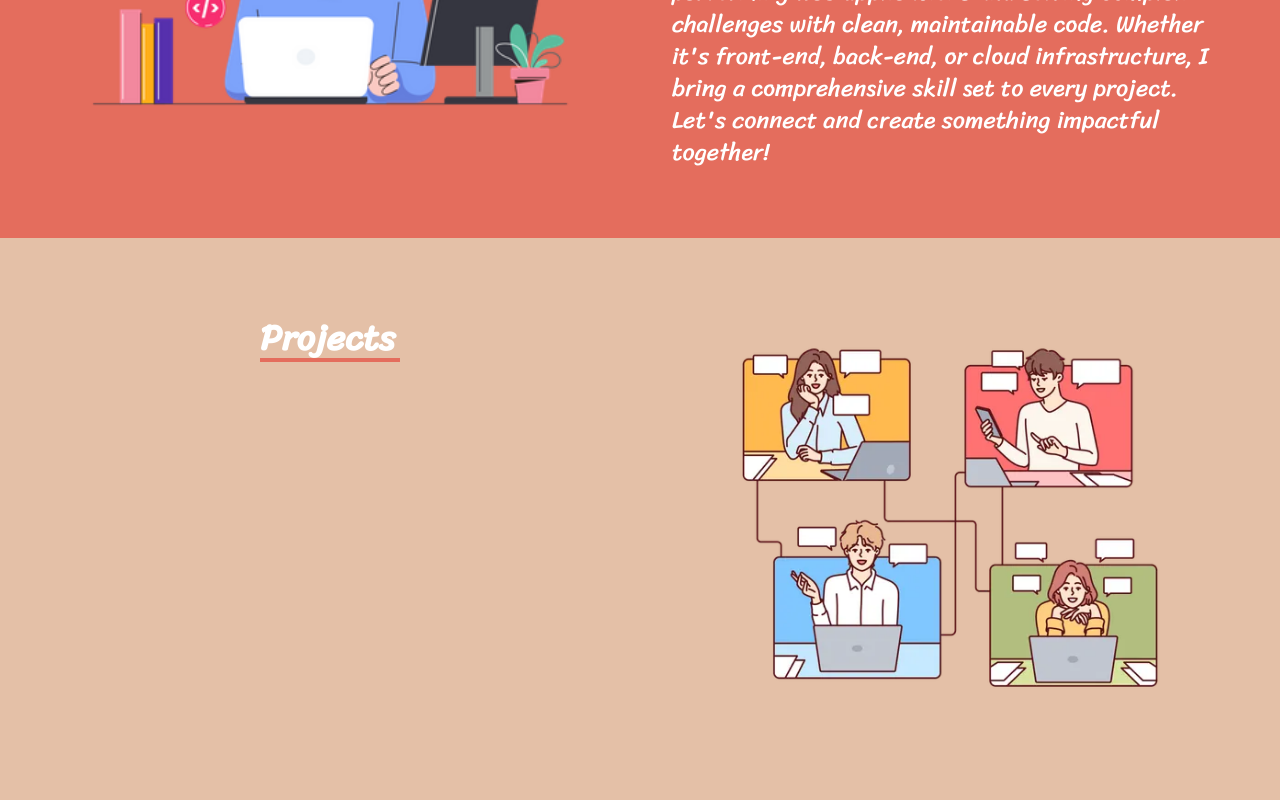
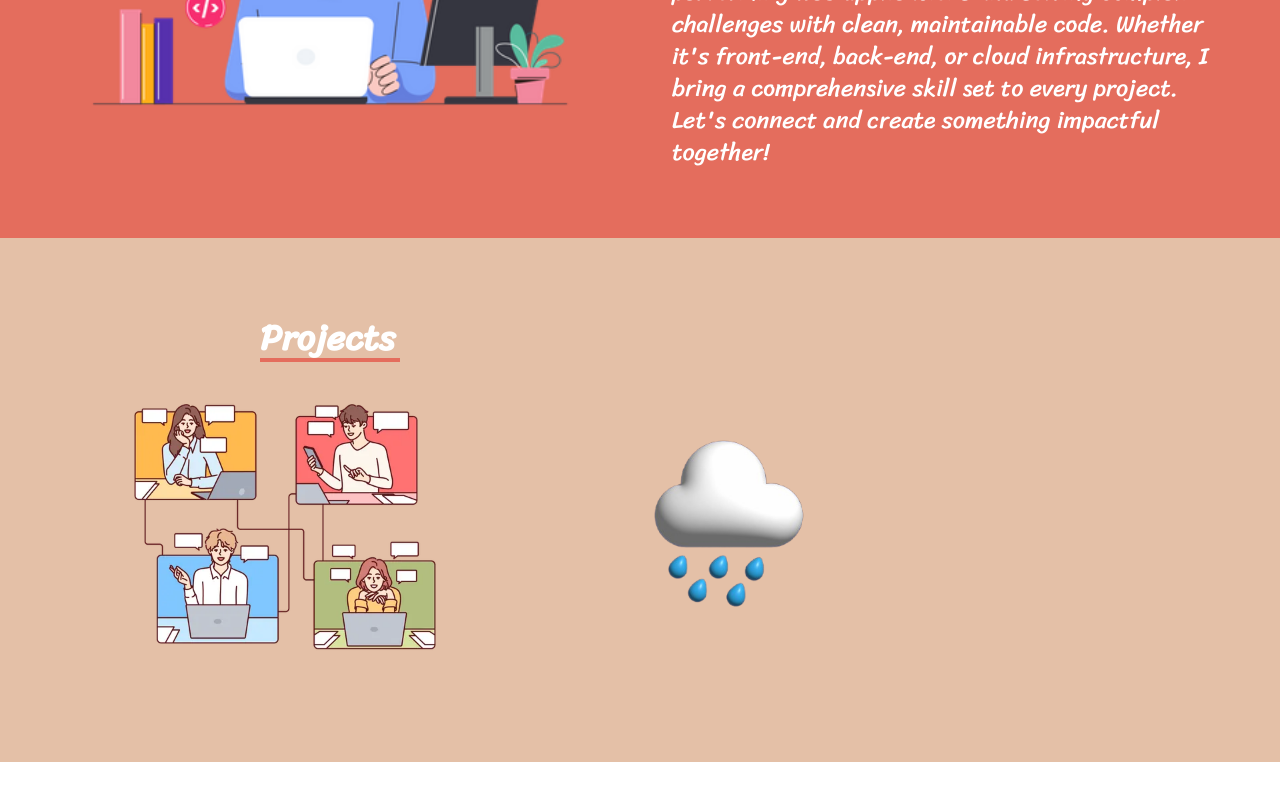
Before and after one commit to prabhupalani18/portfolio, a React (Create React App) app: page / in a window 1280 px wide. Shown: the part 1099-1899 px from the top of the page. After the commit the page ends 1861 px from the top, so only its background shows below. Built offline with nearby package versions, Linux system fonts and the light colour scheme.

Commit message:
Project assets

```diff
--- a/src/components/Projects.js
+++ b/src/components/Projects.js
@@ -1,8 +1,9 @@
 import P1 from '../assets/p1.png';
+import P2 from '../assets/p2-weather.png';
 
 export default function Projects() {
     return (
-        <section className="flex px-5 py-20 justify-center bgsecondary">
+        <section className="flex flex-col px-5 py-20 justify-center bgsecondary">
             <div className="w-1/2">
                 <div className="justify-center flex">
                     <h1 className="font-hero-font text-4xl text-white border-b-4 border-[#e46d5d] mb-5 w-[140px] font-bold">
@@ -11,8 +12,9 @@ export default function Projects() {
                 </div>
             </div>
             <div className="w-1/2">
-                <div className="flex">
-                    <img src = {P1} alt="Task Manager"/>
+                <div className="flex px-10 gap-2">
+                    <img className='h-[300px] transition-all duration-300 hover:scale-105 hover:ring-4 hover:ring-[#e46d5d] hover:ring-opacity-50' src = {P1} alt="Chat App"/>
+                    <img className='h-[300px] transition-all duration-300 hover:scale-105 hover:ring-4 hover:ring-[#e46d5d] hover:ring-opacity-50' src = {P2} alt="Weather App"/>
                 </div>
             </div>
         </section>
```
Also changed, not shown: src/assets/p2-weather.png (added).
